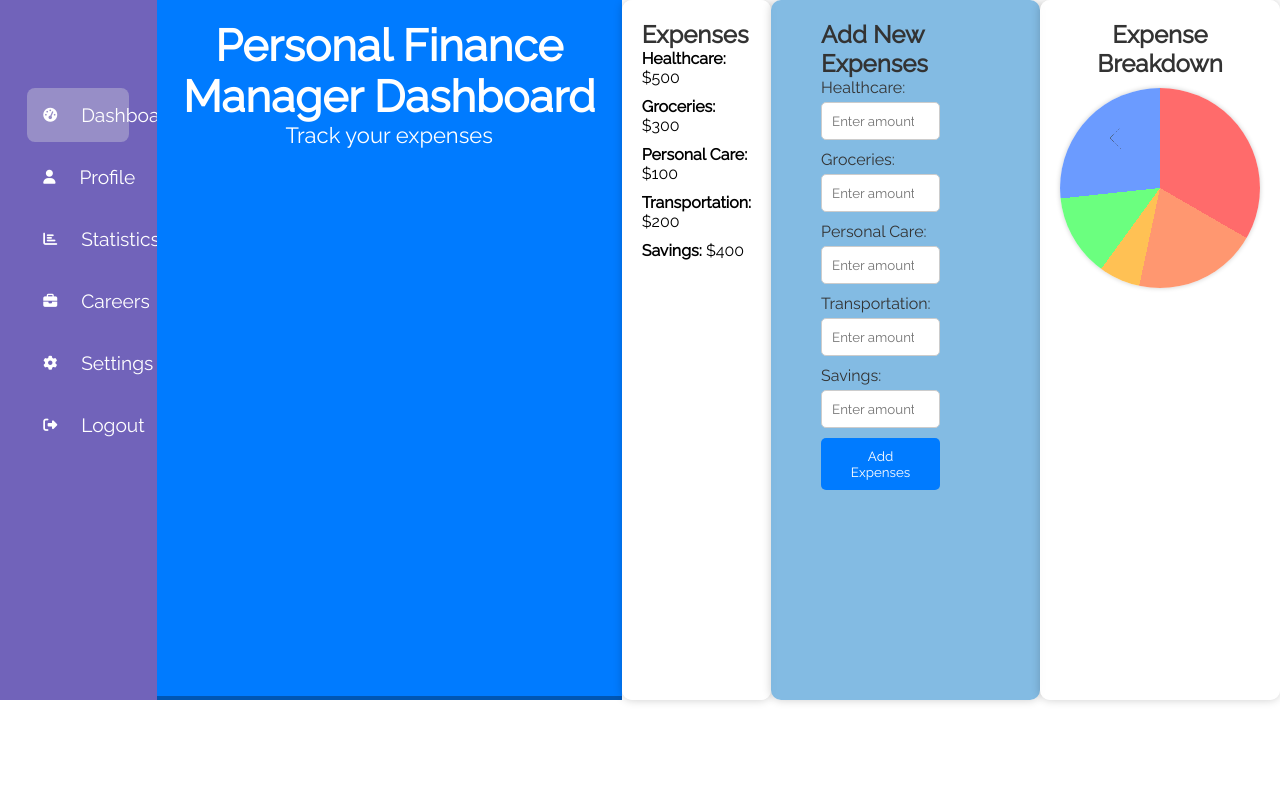
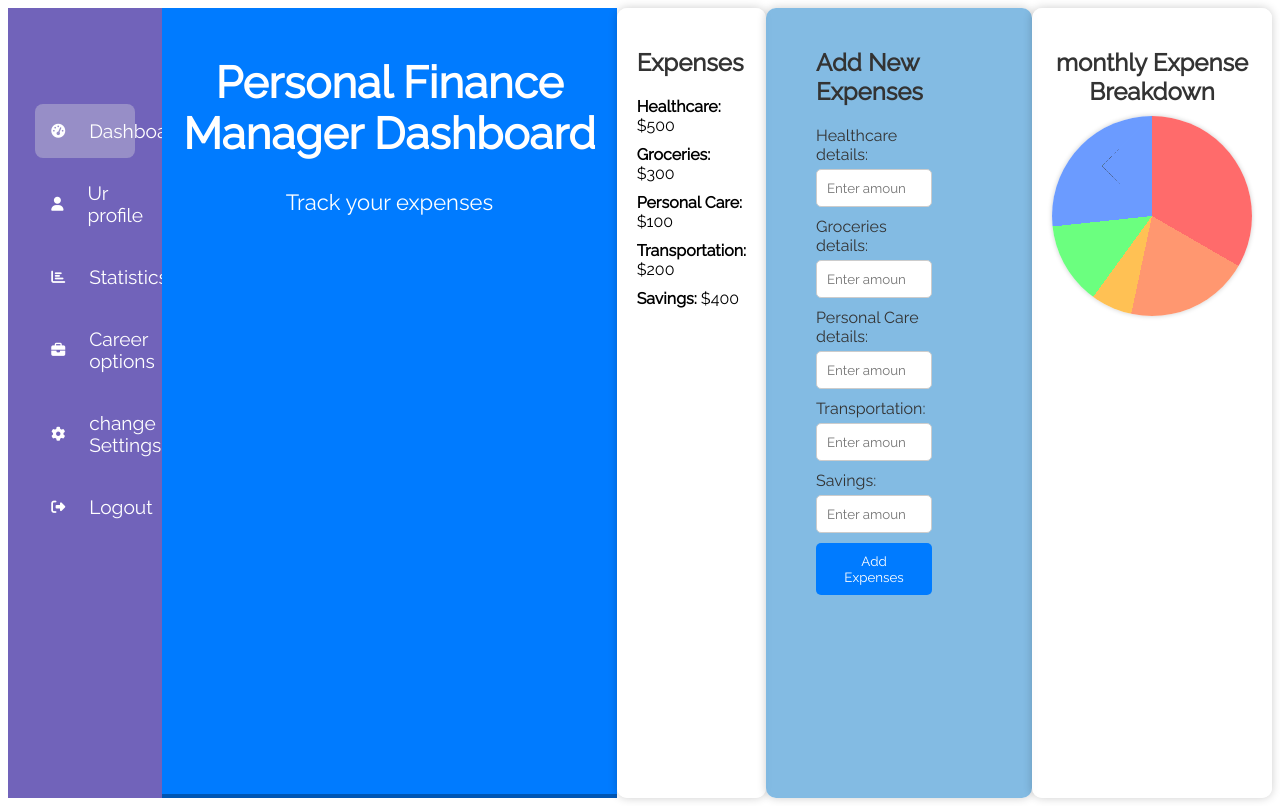
Before and after one commit to yakshi27/Project_SCM, a plain HTML site: page panel.html in a window 1280 px wide. Drawn offline with Linux system fonts and the light colour scheme.

Commit message:
changes made

```diff
--- a/panel.html
+++ b/panel.html
@@ -25,7 +25,7 @@
             <li>
                 <a href="#">
                     <i class="fas fa-user"></i>
-                    <span>Profile</span>
+                    <span>Ur profile</span>
                 </a>
             </li>
             <li>
@@ -37,13 +37,13 @@
             <li>
                 <a href="#">
                     <i class="fas fa-briefcase"></i>
-                    <span>Careers</span>
+                    <span>Career options</span>
                 </a>
             </li>
             <li>
                 <a href="#">
                     <i class="fas fa-cog"></i>
-                    <span>Settings</span>
+                    <span> change Settings</span>
                 </a>
             </li>
             <li>
@@ -78,15 +78,15 @@
         <h2>Add New Expenses</h2>
         <form id="expenseForm">
             <div class="input-container">
-                <label for="healthcare">Healthcare:</label>
+                <label for="healthcare">Healthcare details:</label>
                 <input type="number" id="healthcare" placeholder="Enter amount" required>
             </div>
             <div class="input-container">
-                <label for="groceries">Groceries:</label>
+                <label for="groceries">Groceries details:</label>
                 <input type="number" id="groceries" placeholder="Enter amount" required>
             </div>
             <div class="input-container">
-                <label for="personal-care">Personal Care:</label>
+                <label for="personal-care">Personal Care details:</label>
                 <input type="number" id="personal-care" placeholder="Enter amount" required>
             </div>
             <div class="input-container">
@@ -102,10 +102,10 @@
     </section>
 
     <section class="pie-chart">
-        <h2>Expense Breakdown</h2>
+        <h2> monthly Expense Breakdown</h2>
         <div class="chart">
             <div class="slice healthcare">
-                <span>Healthcare</span>
+                <span>Healthcare deytails</span>
                 <div class="fill"></div>
             </div>
             <div class="slice groceries">
@@ -113,7 +113,7 @@
                 <div class="fill"></div>
             </div>
             <div class="slice personal-care">
-                <span>Personal Care</span>
+                <span>Personal Care details</span>
                 <div class="fill"></div>
             </div>
             <div class="slice transportation">
@@ -121,7 +121,7 @@
                 <div class="fill"></div>
             </div>
             <div class="slice savings">
-                <span>Savings</span>
+                <span> monthly Savings</span>
                 <div class="fill"></div>
             </div>
         </div>
--- a/style.css
+++ b/style.css
@@ -1,8 +1,8 @@
 @import url("https://fonts.googleapis.com/css2?family=Raleway:ital@0;1&display=swap");
 
 *{
-    margin: 0;
-    padding: 0;
+    margin: 0.2;
+    padding: 0.1;
     border: none;
     outline: none;
     box-sizing: border-box;
@@ -18,7 +18,7 @@ body{
     bottom: 96px;
     width: 240px;
     padding: 0 1.7rem;
-    color: #fff;
+    color: #771c1c;
     overflow: hidden;
     transition: all 0.5s linear;
     background: rgba(113, 99 ,186 , 255);
@@ -150,7 +150,7 @@ header {
 }
 
 .expense-inputs button:hover {
-    background-color: #0056b3;
+    background-color: #5f6266;
 }
 
 .pie-chart {
```
Also changed, not shown: login.html (+4 -4 lines).
